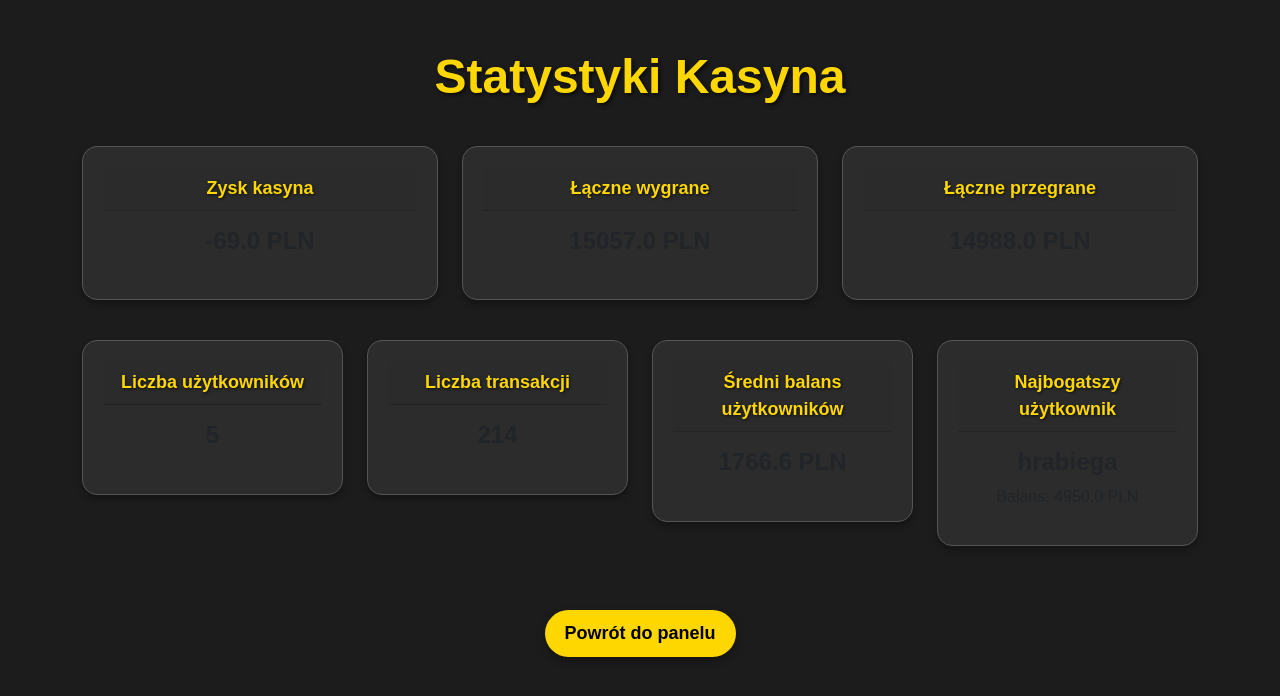
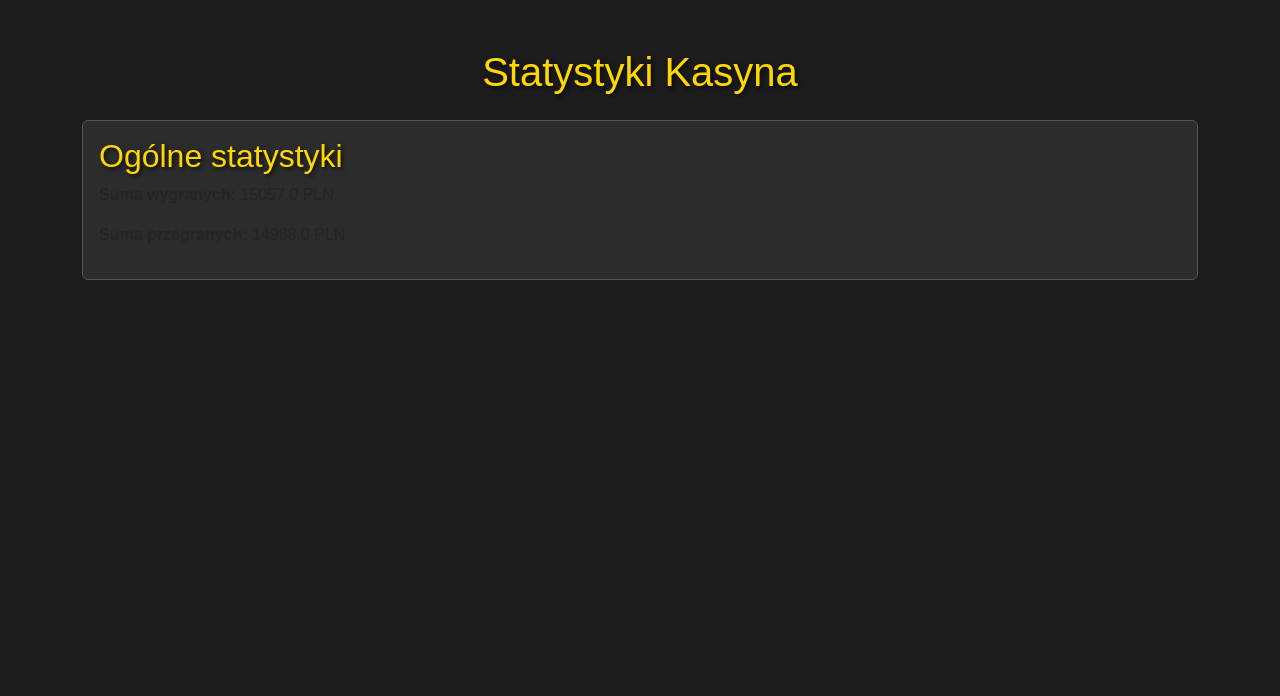
Before and after one commit to hrabiega/git-sggw, a Flask app: page /admin_stats in a window 1280 px wide. Shown: the part 56-752 px from the top of the page. Run offline with Flask 3, Linux system fonts and the light colour scheme; a user stored in the database is signed in.

Commit message:
Revert "dodadenie statystyk w panelu admina"

```diff
--- a/main.py
+++ b/main.py
@@ -4,7 +4,7 @@
 from datetime import datetime
 import random
 
-
+# Inicjalizacja aplikacji Flask
 def create_app():
     app = Flask(__name__)
     app.config['SQLALCHEMY_DATABASE_URI'] = 'sqlite:///casino.db'
@@ -16,7 +16,7 @@
 db = SQLAlchemy(app)
 bcrypt = Bcrypt(app)
 
-
+# Modele
 class User(db.Model):
     id = db.Column(db.Integer, primary_key=True)
     first_name = db.Column(db.String(100), nullable=False)
@@ -25,22 +25,22 @@
     password = db.Column(db.String(50), nullable=False)
     balance = db.Column(db.Float, default=0.0)
     birth_date = db.Column(db.Date, nullable=False)
-    role = db.Column(db.String(10), default='user')
+    role = db.Column(db.String(10), default='user')  # user or admin
 
 class Transaction(db.Model):
     id = db.Column(db.Integer, primary_key=True)
     user_id = db.Column(db.Integer, db.ForeignKey('user.id'), nullable=False)
     amount = db.Column(db.Float, nullable=False)
-    type = db.Column(db.String(20), nullable=False)
+    type = db.Column(db.String(20), nullable=False)  # deposit, win, loss
     timestamp = db.Column(db.DateTime, default=datetime.utcnow)
 
-
+# Funkcja walidująca pełnoletność
 def is_adult(birth_date):
     today = datetime.utcnow()
     age = today.year - birth_date.year - ((today.month, today.day) < (birth_date.month, birth_date.day))
     return age >= 18
 
-
+# Trasy
 @app.route('/')
 def home():
     return render_template('home.html')
@@ -58,14 +58,14 @@
             flash('Musisz mieć ukończone 18 lat, aby założyć konto.', 'danger')
             return redirect(url_for('register'))
 
-
+        # Haszowanie hasła przed zapisaniem w bazie
         hashed_password = bcrypt.generate_password_hash(password).decode('utf-8')
 
         user = User(
             first_name=first_name,
             last_name=last_name,
             username=username,
-            password=hashed_password,
+            password=hashed_password,  # Zapisujemy hasło haszowane
             birth_date=birth_date
         )
         db.session.add(user)
@@ -83,7 +83,7 @@
         password = request.form['password']
         user = User.query.filter_by(username=username).first()
 
-
+        # Sprawdzanie, czy użytkownik istnieje i porównanie hasła
         if user and bcrypt.check_password_hash(user.password, password):
             session['user_id'] = user.id
             session['role'] = user.role
@@ -100,14 +100,14 @@
         flash('Musisz się zalogować, aby uzyskać dostęp do kasyna.', 'danger')
         return redirect(url_for('login'))
 
-
+    # Pobranie użytkownika z bazy danych
     user_id = session['user_id']
     user = User.query.get(user_id)
     if not user:
         flash('Nie znaleziono użytkownika.', 'danger')
         return redirect(url_for('logout'))
 
-
+    # Przekazanie balansu do szablonu
     return render_template('casino.html', balance=user.balance)
 
 @app.route('/dice', methods=['GET', 'POST'])
@@ -120,20 +120,22 @@
     user = User.query.get(user_id)
 
     if request.method == 'POST':
-        bet_amount = int(request.form['amount'])
-        range_choice = request.form['range']
+        bet_amount = int(request.form['amount'])  # Kwota stawki
+        range_choice = request.form['range']  # Przedział
 
+        # Zapisz wartość stawki w sesji, aby zapamiętać ją na kolejne rundy
         session['bet_amount'] = bet_amount
 
+        # Losowanie rzutu
         dice_roll = random.randint(1, 6)
 
-
+        # Sprawdzanie, czy użytkownik wygrał
         if range_choice == "1-3" and dice_roll <= 3 or range_choice == "4-6" and dice_roll > 3:
             outcome_message = f"Wygrałeś {bet_amount} PLN!"
-            user.balance += bet_amount
+            user.balance += bet_amount  # Aktualizacja balansu
             outcome_class = 'alert-success'
 
-
+            # Zapisanie wygranej w tabeli Transaction
             transaction = Transaction(
                 user_id=user.id,
                 amount=bet_amount,
@@ -142,10 +144,10 @@
             db.session.add(transaction)
         else:
             outcome_message = f"Przegrałeś {bet_amount} PLN."
-            user.balance -= bet_amount
+            user.balance -= bet_amount  # Odjęcie stawki od balansu
             outcome_class = 'alert-danger'
 
-
+            # Zapisanie przegranej w tabeli Transaction
             transaction = Transaction(
                 user_id=user.id,
                 amount=bet_amount,
@@ -156,8 +158,8 @@
         db.session.commit()
         return render_template('dice.html', dice_roll=dice_roll, outcome_message=outcome_message, outcome_class=outcome_class, balance=user.balance)
 
-
-    bet_amount = session.get('bet_amount', 1)
+    # Jeśli sesja zawiera zapisaną stawkę, użyj jej jako wartości początkowej
+    bet_amount = session.get('bet_amount', 1)  # Domyślnie 1 PLN, jeśli brak stawki w sesji
     return render_template('dice.html', balance=user.balance, bet_amount=bet_amount)
 
 @app.route('/roulette', methods=['GET', 'POST'])
@@ -194,7 +196,7 @@
             user.balance += payout
             flash(f'Gratulacje! Wygrałeś {payout} PLN.', 'success')
 
-
+            # Zapisanie wygranej w tabeli Transaction
             transaction = Transaction(
                 user_id=user.id,
                 amount=payout,
@@ -205,7 +207,7 @@
             user.balance -= bet_amount
             flash(f'Niestety, przegrałeś {bet_amount} PLN.', 'danger')
 
-
+            # Zapisanie przegranej w tabeli Transaction
             transaction = Transaction(
                 user_id=user.id,
                 amount=bet_amount,
@@ -235,10 +237,12 @@
     user_id = session['user_id']
     user = User.query.get(user_id)
 
+    # Obsługa przycisku reset
     if request.method == 'POST' and request.form.get('action') == 'reset':
         session.pop('blackjack', None)
         return redirect(url_for('blackjack'))
 
+    # Inicjalizacja gry lub pobranie jej stanu z sesji
     if 'blackjack' not in session:
         if request.method == 'POST' and 'bet' in request.form:
             bet = float(request.form.get('bet'))
@@ -258,18 +262,20 @@
 
     game = session['blackjack']
 
-
+    # Obsługa akcji gracza
     if request.method == 'POST':
         action = request.form.get('action')
 
         if action == 'hit' and not game['game_over']:
             game['player_cards'].append(random.randint(1, 11))
 
+            # Sprawdzenie, czy gracz przegrał (przekroczył 21)
             if sum(game['player_cards']) > 21:
                 game['game_over'] = True
                 user.balance -= game['bet']
                 db.session.commit()
 
+                # Zapisanie przegranej w tabeli Transaction
                 transaction = Transaction(
                     user_id=user.id,
                     amount=game['bet'],
@@ -280,16 +286,17 @@
                 flash(f'Przegrałeś {game["bet"]} PLN. Suma kart przekroczyła 21.', 'danger')
 
         elif action == 'stand' and not game['game_over']:
-
+            # Tura krupiera
             while sum(game['dealer_cards']) < 17:
                 game['dealer_cards'].append(random.randint(1, 11))
 
             player_sum = sum(game['player_cards'])
             dealer_sum = sum(game['dealer_cards'])
 
-            if dealer_sum > 21 or player_sum > dealer_sum:
+            if dealer_sum > 21 or player_sum > dealer_sum:  # Wygrana gracza
                 user.balance += game['bet']
 
+                # Zapisanie wygranej w tabeli Transaction
                 transaction = Transaction(
                     user_id=user.id,
                     amount=game['bet'],
@@ -301,6 +308,7 @@
             elif player_sum < dealer_sum:  # Przegrana gracza
                 user.balance -= game['bet']
 
+                # Zapisanie przegranej w tabeli Transaction
                 transaction = Transaction(
                     user_id=user.id,
                     amount=game['bet'],
@@ -396,12 +404,12 @@
     user_id = session['user_id']
     user = User.query.get(user_id)
 
-
+    # Porównanie starego hasła z haszem w bazie danych
     if not user or not bcrypt.check_password_hash(user.password, old_password):
         flash('Stare hasło jest nieprawidłowe.', 'danger')
         return redirect(url_for('account'))
 
-
+    # Haszowanie nowego hasła przed zapisaniem go w bazie
     hashed_new_password = bcrypt.generate_password_hash(new_password).decode('utf-8')
     user.password = hashed_new_password
     db.session.commit()
@@ -411,9 +419,9 @@
 
 @app.route('/logout')
 def logout():
-    session.clear()
+    session.clear()  # Usuwa wszystkie dane sesji
     flash('Zostałeś wylogowany.', 'success')
-    return redirect(url_for('home'))
+    return redirect(url_for('home'))  # Przekierowanie na stronę główną lub stronę logowania
 
 @app.route('/admin_panel')
 def admin_panel():
@@ -421,7 +429,7 @@
         flash('Brak dostępu!', 'danger')
         return redirect(url_for('home'))
 
-
+    # Tutaj możesz dodać logikę, którą chcesz, żeby była widoczna w panelu admina
     return render_template('admin_panel.html')
 
 @app.route('/admin', methods=['GET', 'POST'])
@@ -472,40 +480,28 @@
         flash('Brak dostępu!', 'danger')
         return redirect(url_for('home'))
 
+    # Podsumowanie zysków kasyna
     total_wins = db.session.query(db.func.sum(Transaction.amount)).filter(Transaction.type == 'win').scalar() or 0
     total_losses = db.session.query(db.func.sum(Transaction.amount)).filter(Transaction.type == 'loss').scalar() or 0
-    casino_profit = total_losses - total_wins
+    casino_profit = total_losses - total_wins  # Zysk kasyna (przegrane - wygrane)
 
+    return render_template('admin_stats.html', total_wins=total_wins, total_losses=total_losses, casino_profit=casino_profit)
 
-    total_users = User.query.count()
-    total_transactions = Transaction.query.count()
-    average_balance = db.session.query(db.func.avg(User.balance)).scalar() or 0
-
-    richest_user = User.query.order_by(User.balance.desc()).first()
-
-    return render_template('admin_stats.html',
-                           total_wins=total_wins,
-                           total_losses=total_losses,
-                           casino_profit=casino_profit,
-                           total_users=total_users,
-                           total_transactions=total_transactions,
-                           average_balance=round(average_balance, 2),
-                           richest_user=richest_user)
-
+# Obsługa bazy danych
 @app.before_request
 def setup_database():
     db.create_all()
 
-
+    # Dodanie domyślnego admina, jeśli tabela jest pusta
     if User.query.count() == 0:
-
+        # Tworzenie użytkownika admin
         hashed_password = bcrypt.generate_password_hash('admin123').decode('utf-8')
         admin_user = User(
             first_name='Admin',
             last_name='Adminowski',
             username='admin',
             password=hashed_password,
-            birth_date=datetime(1980, 1, 1),
+            birth_date=datetime(1980, 1, 1),  # ustawienie pełnoletności
             role='admin'
         )
         db.session.add(admin_user)
--- a/templates/admin_stats.html
+++ b/templates/admin_stats.html
@@ -3,7 +3,7 @@
 <head>
     <meta charset="UTF-8">
     <meta name="viewport" content="width=device-width, initial-scale=1.0">
-    <title>Statystyki - Panel Administracyjny</title>
+    <title>Statystyki Kasyna</title>
     <link href="https://cdn.jsdelivr.net/npm/bootstrap@5.3.0-alpha1/dist/css/bootstrap.min.css" rel="stylesheet">
     <style>
         body {
@@ -11,45 +11,22 @@
             color: #f5f5f5;
             font-family: 'Arial', sans-serif;
         }
-        h1 {
+        h1, h2 {
             color: gold;
             text-shadow: 2px 2px 4px rgba(0, 0, 0, 0.7);
-            font-size: 48px;
+        }
+        .btn-primary {
+            background-color: gold;
+            border: none;
+            color: black;
             font-weight: bold;
-            margin-bottom: 40px;
+        }
+        .btn-primary:hover {
+            background-color: darkorange;
         }
         .card {
             background-color: #2c2c2c;
             border: 1px solid #555;
-            text-align: center;
-            padding: 20px;
-            border-radius: 15px;
-            box-shadow: 0 4px 6px rgba(0, 0, 0, 0.3);
-        }
-        .card-header {
-            font-weight: bold;
-            font-size: 18px;
-            color: gold;
-            text-shadow: 1px 1px 3px rgba(0, 0, 0, 0.7);
-        }
-        .card-title {
-            font-size: 24px;
-            font-weight: bold;
-        }
-        .btn-back {
-            background-color: gold;
-            border: none;
-            color: black;
-            font-weight: bold;
-            padding: 10px 20px;
-            border-radius: 25px;
-            font-size: 18px;
-            box-shadow: 0 4px 8px rgba(0, 0, 0, 0.3);
-            transition: background-color 0.3s ease, transform 0.3s ease;
-        }
-        .btn-back:hover {
-            background-color: darkorange;
-            transform: scale(1.05);
         }
     </style>
 </head>
@@ -64,88 +41,17 @@
             </ul>
         </div>
     </nav>
-
     <div class="container mt-5">
         <h1 class="text-center">Statystyki Kasyna</h1>
-
         <div class="row mt-4">
-
-            <div class="col-md-4">
-                <div class="card mb-3">
-                    <div class="card-header">Zysk kasyna</div>
-                    <div class="card-body">
-                        <h5 class="card-title">{{ casino_profit }} PLN</h5>
-                    </div>
+            <div class="col-md-12">
+                <div class="card p-3">
+                    <h2>Ogólne statystyki</h2>
+                    <p><strong>Suma wygranych:</strong> {{ total_wins }} PLN</p>
+                    <p><strong>Suma przegranych:</strong> {{ total_losses }} PLN</p>
+                    <!-- Możesz dodać więcej szczegółowych statystyk -->
                 </div>
             </div>
-
-
-            <div class="col-md-4">
-                <div class="card mb-3">
-                    <div class="card-header">Łączne wygrane</div>
-                    <div class="card-body">
-                        <h5 class="card-title">{{ total_wins }} PLN</h5>
-                    </div>
-                </div>
-            </div>
-
-
-            <div class="col-md-4">
-                <div class="card mb-3">
-                    <div class="card-header">Łączne przegrane</div>
-                    <div class="card-body">
-                        <h5 class="card-title">{{ total_losses }} PLN</h5>
-                    </div>
-                </div>
-            </div>
-        </div>
-
-        <div class="row mt-4">
-
-            <div class="col-md-3">
-                <div class="card mb-3">
-                    <div class="card-header">Liczba użytkowników</div>
-                    <div class="card-body">
-                        <h5 class="card-title">{{ total_users }}</h5>
-                    </div>
-                </div>
-            </div>
-
-
-            <div class="col-md-3">
-                <div class="card mb-3">
-                    <div class="card-header">Liczba transakcji</div>
-                    <div class="card-body">
-                        <h5 class="card-title">{{ total_transactions }}</h5>
-                    </div>
-                </div>
-            </div>
-
-
-            <div class="col-md-3">
-                <div class="card mb-3">
-                    <div class="card-header">Średni balans użytkowników</div>
-                    <div class="card-body">
-                        <h5 class="card-title">{{ average_balance }} PLN</h5>
-                    </div>
-                </div>
-            </div>
-
-
-            <div class="col-md-3">
-                <div class="card mb-3">
-                    <div class="card-header">Najbogatszy użytkownik</div>
-                    <div class="card-body">
-                        <h5 class="card-title">{{ richest_user.username }}</h5>
-                        <p class="card-text">Balans: {{ richest_user.balance }} PLN</p>
-                    </div>
-                </div>
-            </div>
-        </div>
-
-
-        <div class="text-center mt-5">
-            <a href="{{ url_for('admin_panel') }}" class="btn btn-back">Powrót do panelu</a>
         </div>
     </div>
 </body>
--- a/templates/admin_users.html
+++ b/templates/admin_users.html
@@ -50,6 +50,7 @@
     <div class="container mt-5">
         <h1 class="text-center">Zarządzanie Użytkownikami</h1>
 
+        <!-- Tabela użytkowników -->
         <div class="card p-4">
             <table class="table table-dark table-striped">
                 <thead>
@@ -71,8 +72,8 @@
                         <td>
                             <form action="/change_role/{{ user.id }}" method="POST">
                                 <select name="role" class="form-select" onchange="this.form.submit()">
-                                    <option value="user" {% if user.role ==  'user' %} selected {% endif %}>Użytkownik</option>
-                                    <option value="admin" {% if user.role ==  'admin' %} selected {% endif %}>Administrator</option>
+                                    <option value="user" {% if user.role == 'user' %} selected {% endif %}>Użytkownik</option>
+                                    <option value="admin" {% if user.role == 'admin' %} selected {% endif %}>Administrator</option>
                                 </select>
                             </form>
                         </td>
@@ -83,6 +84,7 @@
                             </form>
                         </td>
                         <td>
+                            <!-- Formularz zmiany hasła -->
                             <form action="{{ url_for('change_password_user', user_id=user.id) }}" method="POST">
                                 <input type="password" name="new_password" class="form-control" required placeholder="Nowe hasło">
                                 <button type="submit" class="btn btn-primary">Zmień hasło</button>
```
Also changed, not shown: templates/account.html (+5 -5 lines), templates/admin_panel.html (+13 -13 lines), templates/dice.html (+4 -4 lines), templates/home.html (+7 -8 lines), instance/casino.db.
